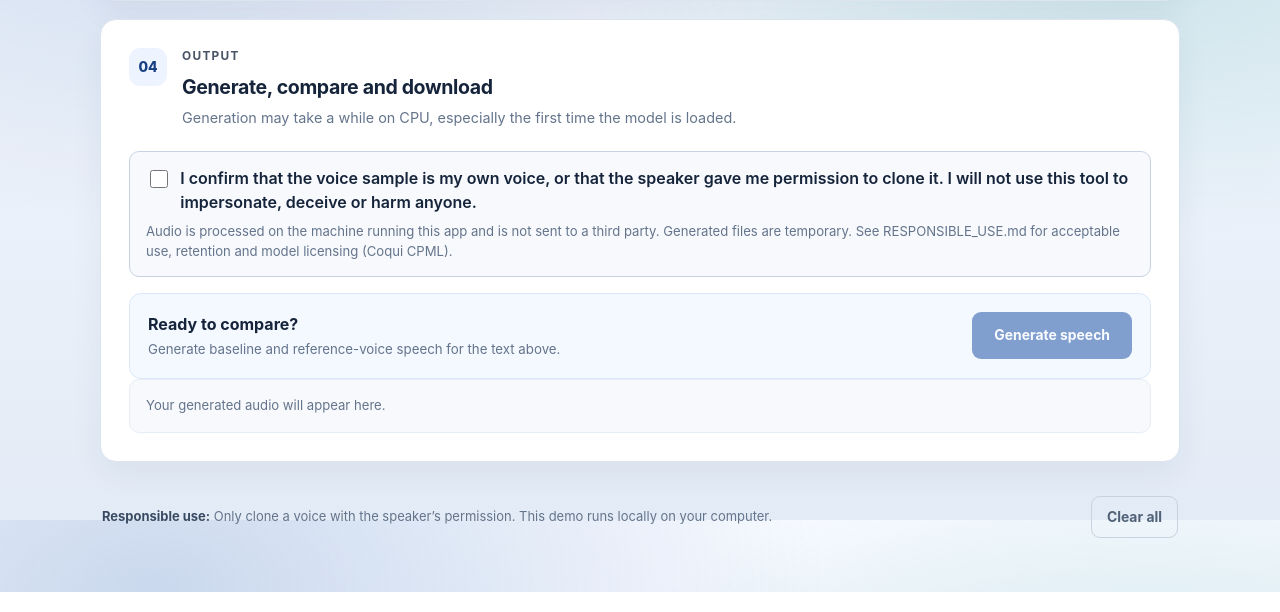
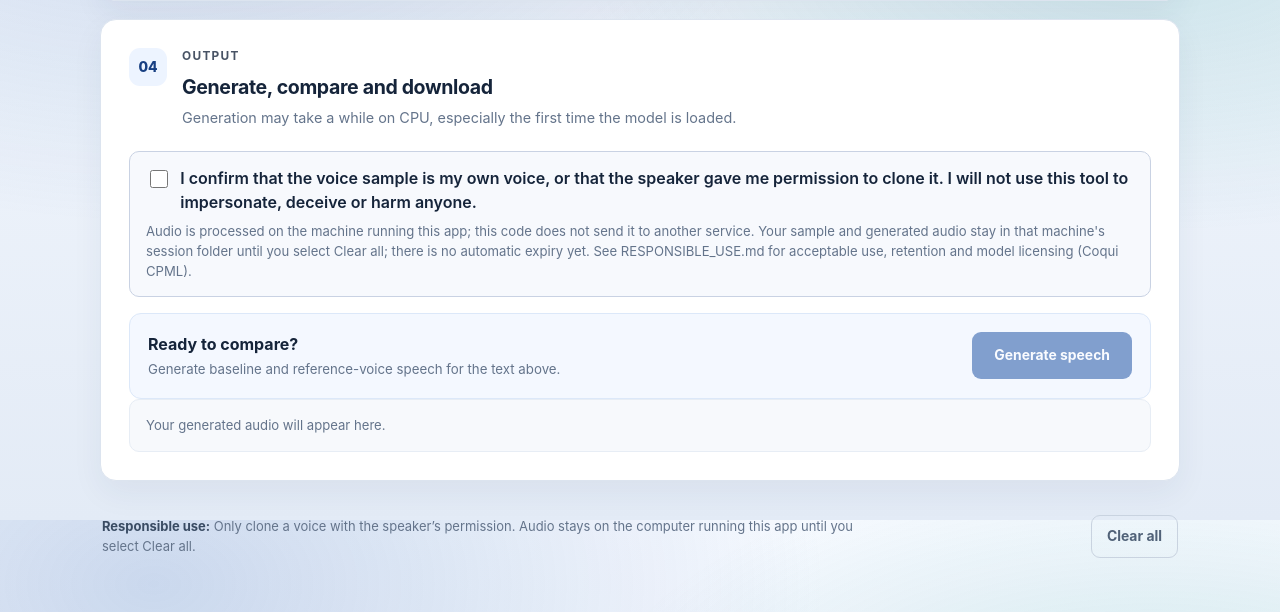
Before and after one commit to Mubarekidriss/Voice-Cloner, a Django app: page / in a window 1280 px wide. Shown: the part 1880-2492 px from the top of the page. Run offline with Django 5.2, Linux system fonts and the light colour scheme.

Commit message:
FP8: correct retention/storage wording to match current code

```diff
--- a/templates/index.html
+++ b/templates/index.html
@@ -222,7 +222,7 @@
             <input id="consent_ack" name="consent_ack" type="checkbox" value="yes">
             <span>I confirm that the voice sample is my own voice, or that the speaker gave me permission to clone it. I will not use this tool to impersonate, deceive or harm anyone.</span>
           </label>
-          <p class="field-help">Audio is processed on the machine running this app and is not sent to a third party. Generated files are temporary. See RESPONSIBLE_USE.md for acceptable use, retention and model licensing (Coqui CPML).</p>
+          <p class="field-help">Audio is processed on the machine running this app; this code does not send it to another service. Your sample and generated audio stay in that machine's session folder until you select Clear all; there is no automatic expiry yet. See RESPONSIBLE_USE.md for acceptable use, retention and model licensing (Coqui CPML).</p>
         </div>
         <div class="generate-bar">
           <div><strong>Ready to compare?</strong><p>Generate baseline and reference-voice speech for the text above.</p></div>
@@ -250,7 +250,7 @@
       </section>
 
       <footer class="form-footer">
-        <p><strong>Responsible use:</strong> Only clone a voice with the speaker’s permission. This demo runs locally on your computer.</p>
+        <p><strong>Responsible use:</strong> Only clone a voice with the speaker’s permission. Audio stays on the computer running this app until you select Clear all.</p>
         <button type="submit" name="action" value="clear" class="button button-ghost" formnovalidate>Clear all</button>
       </footer>
     </form>
```
Also changed, not shown: RESPONSIBLE_USE.md (+4 -2 lines).
